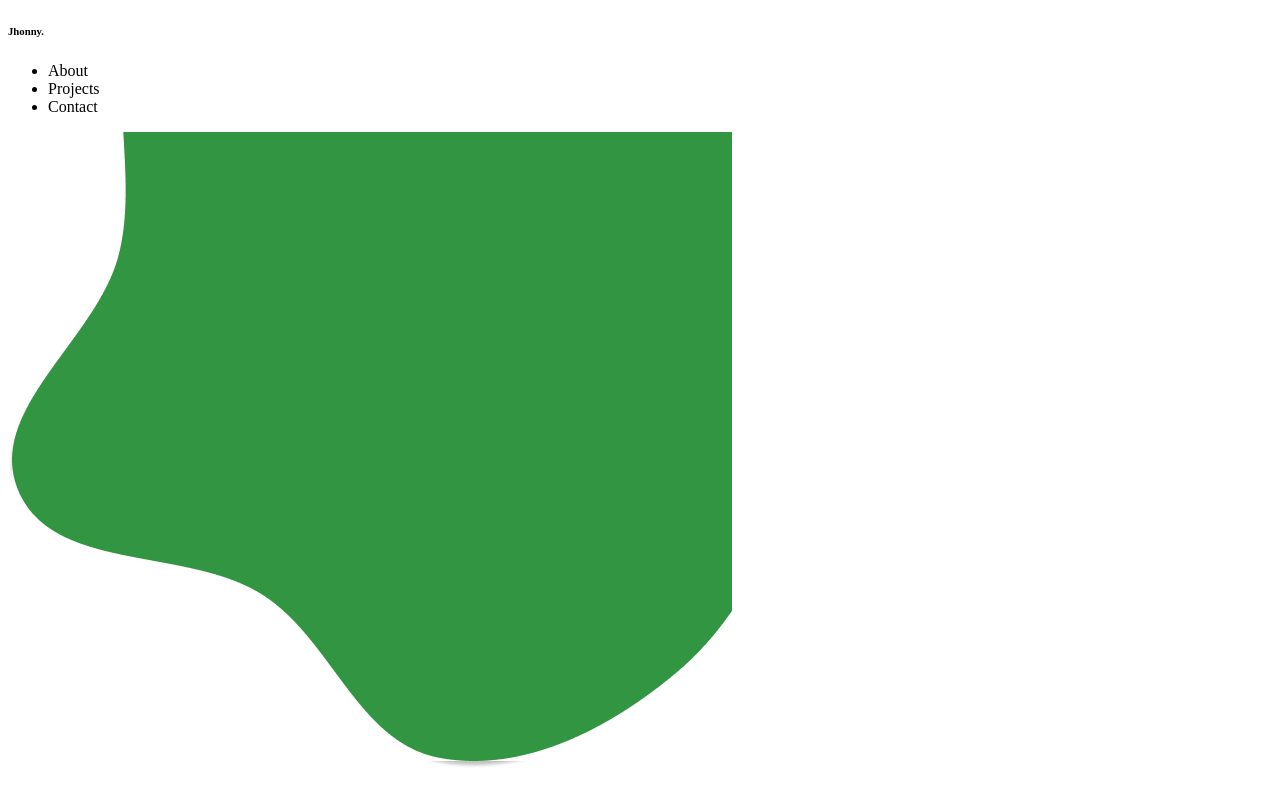
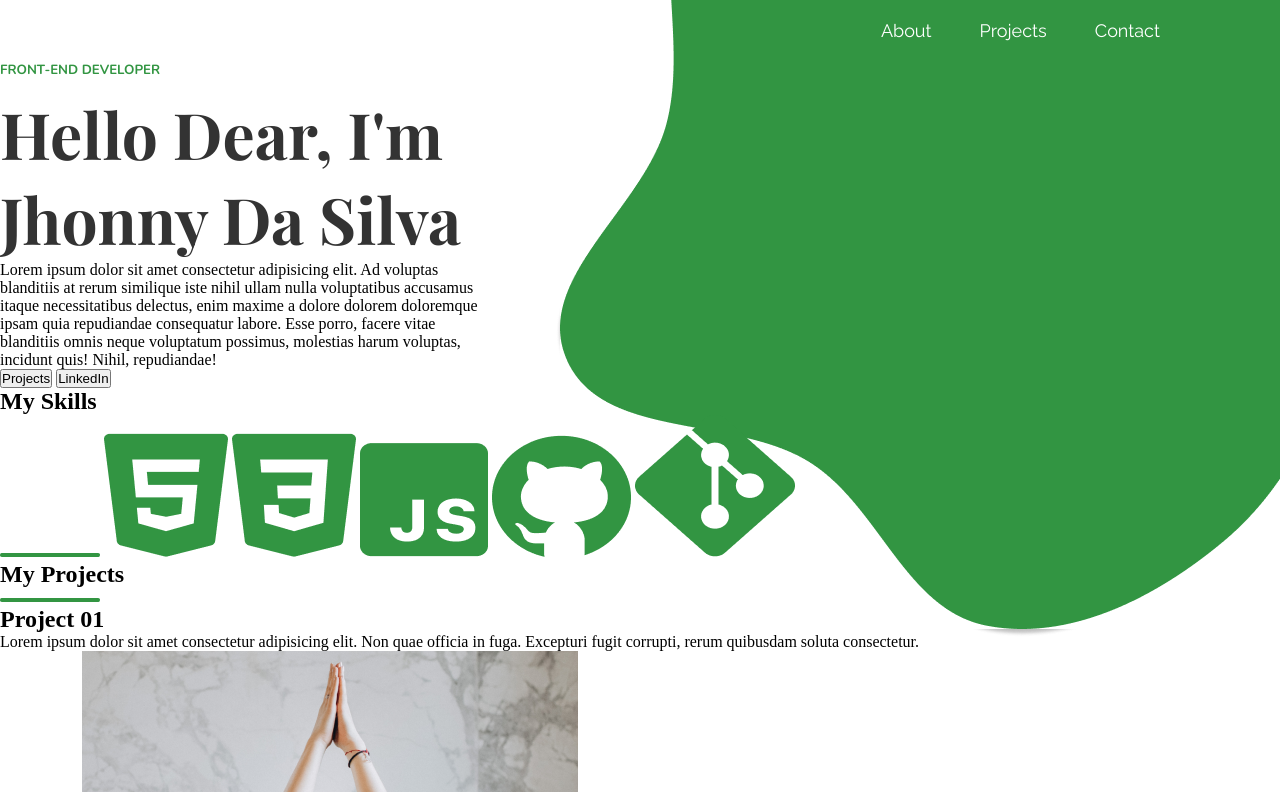
Before and after one commit to OJhonnys/portfolio_2024, a plain HTML site: page index.html in a window 1280 px wide. Shown: the top 792 px of the page. Drawn offline with nearby package versions, Linux system fonts and the light colour scheme; a web font is replaced by a local one.

Commit message:
"Main page html finished and started the style sheet"

```diff
--- a/index.html
+++ b/index.html
@@ -3,26 +3,28 @@
 <head>
     <meta charset="UTF-8">
     <meta name="viewport" content="width=device-width, initial-scale=1.0">
+    <link rel="stylesheet" href="style.css">
     <title>Jhonny</title>
 </head>
 <body>
-    <header>
-        <h6>Jhonny.</h6>
-        <ul>
-            <li>About</li>
-            <li>Projects</li>
-            <li>Contact</li>
-        </ul>
-        <img src="/Assets/Img/mancha01.png" alt="imagem mancha verde">
+    <header class="container_header">
+        <nav class="menu__list__link">
+            <!--<h6>Jhonny.</h6>-->
+            <ul>
+                <li><a href="#">About</a></li>
+                <li><a href="#">Projects</a></li>
+                <li><a href="#">Contact</a></li>
+            </ul>
+        </nav>
     </header>
-    <section>
+    <section class="container__intro">
         <h5>FRONT-END DEVELOPER</h5>
         <h1>Hello Dear, I'm <br> Jhonny Da Silva</h1>
         <p>Lorem ipsum dolor sit amet consectetur adipisicing elit. Ad voluptas blanditiis at rerum similique iste nihil ullam nulla voluptatibus accusamus itaque necessitatibus delectus, enim maxime a dolore dolorem doloremque ipsam quia repudiandae consequatur labore. Esse porro, facere vitae blanditiis omnis neque voluptatum possimus, molestias harum voluptas, incidunt quis! Nihil, repudiandae!</p>
         <button>Projects</button>
         <button>LinkedIn</button>
     </section>
-    <section>
+    <section class="container__skills">
         <h1>My Skills</h1>
         <img src="/Assets/Img/Rectangle 19.png" alt="linha abaixo do titulo">
         <img src="/Assets/Img/html_logo.png" alt="logo html">
@@ -31,33 +33,33 @@
         <img src="/Assets/Img/github_logo.png" alt="github logo">
         <img src="/Assets/Img/git_logo.png" alt="git logo">
     </section>
-    <section>
+    <section class="container__projects">
         <h1>My Projects</h1>
         <img src="/Assets/Img/Rectangle 19.png" alt="linha abaixo do titulo">
-        <div>
+        <div class="container__projects__pjone">
             <h2>Project 01</h2>
             <p>Lorem ipsum dolor sit amet consectetur adipisicing elit. Non quae officia in fuga. Excepturi fugit corrupti, rerum quibusdam soluta consectetur.</p>
             <button>View Project</button>
             <img src="/Assets/Img/pexels-elly-fairytale-3823207 1.png" alt="">
         </div>
-        <div>
+        <div class="container__projects__pjtwo">
             <h2>Project 02</h2>
             <p>Lorem ipsum dolor sit amet consectetur adipisicing elit. Non quae officia in fuga. Excepturi fugit corrupti, rerum quibusdam soluta consectetur.</p>
             <button>View Project</button>
             <img src="/Assets/Img/Rectangle 2.png" alt="">
         </div>
-        <div>
+        <div class="container__projects__pjthree">
             <h2>Project 03</h2>
             <p>Lorem ipsum dolor sit amet consectetur adipisicing elit. Non quae officia in fuga. Excepturi fugit corrupti, rerum quibusdam soluta consectetur.</p>
             <button>View Project</button>
             <img src="/Assets/Img/Rectangle 7.png" alt="">
         </div>
     </section>
-    <section>
+    <section class="container__contact">
         <h1>Let’s talk, drop me a line!</h1>
         <img src="/Assets/Img/Rectangle 19.png" alt="linha abaixo do titulo">
         <div>
-            <form>
+            <form class="container__contact__form">
                 <label for="Name">Name</label><br>
                 <input type="text" id="Name" name="Name"><br>
                 <label for="email">Email</label><br>
@@ -68,7 +70,7 @@
             <button>Send</button>
         </div>
     </section>
-    <footer>
+    <footer class="container__footer">
         <img src="/Assets/Img/instagram.png" alt="instagram icon">
         <img src="/Assets/Img/linkedin.png" alt="linkedin icon">
         <img src="/Assets/Img/email.icon.png" alt="email icon">
--- a/style.css
+++ b/style.css
@@ -0,0 +1,70 @@
+@import url('https://fonts.googleapis.com/css2?family=Nunito:ital,wght@0,200..1000;1,200..1000&family=Playfair+Display:ital,wght@0,400..900;1,400..900&family=Raleway:ital,wght@0,100..900;1,100..900&family=Roboto:ital,wght@0,100;0,300;0,400;0,500;0,700;0,900;1,100;1,300;1,400;1,500;1,700;1,900&display=swap');
+
+* {
+    padding: 0;
+    margin: 0;
+    box-sizing: border-box;
+    list-style: none;
+    text-decoration: none;
+}
+
+body {
+    width: 100%;
+    background-image: url(/Assets/Img/mancha01.png);
+    background-repeat: no-repeat;
+    background-position: top right;
+}
+
+.container_header {
+    width: auto;
+}
+
+.menu__list__link {
+    padding: 20px 120px 20px 0;
+    gap: 30px;
+    display: flex;
+    justify-content: flex-end;
+}
+
+/*.menu__list__link H6 {
+    padding-top: 20px;
+    padding-left: 50px;
+    display: flex;
+    flex-direction: flex-start;
+}*/
+
+.menu__list__link ul {
+    display: flex;
+    gap: 48px;
+}
+
+.menu__list__link ul li {
+    list-style: none;
+    display: inline-block;
+}
+
+a:link {
+    font-family: 'raleway', 'sans-serif';
+    font-size: 18px;
+    color: white;
+}
+
+/* INTRO */
+
+.container__intro {
+    width: 486px;
+
+}
+
+.container__intro h5 {
+    font-family: 'nunito', sans-serif;
+    color: #329542;
+}
+
+.container__intro h1 {
+    padding-top: 12px;
+    font-family: 'playfair display', sans-serif;
+    font-weight: bold;
+    color: #333333;
+    font-size: 64px;
+}
```
Also changed, not shown: 1 other file.
